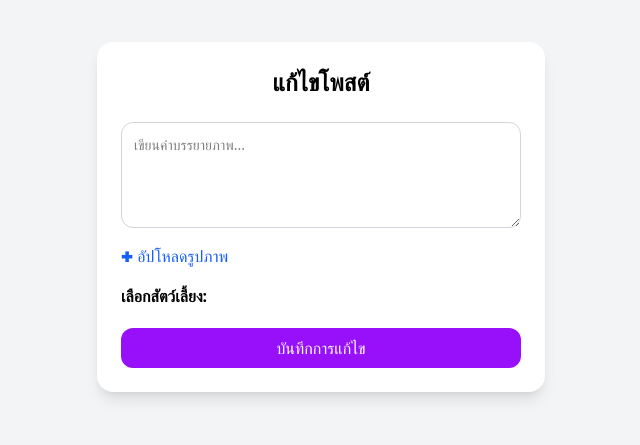
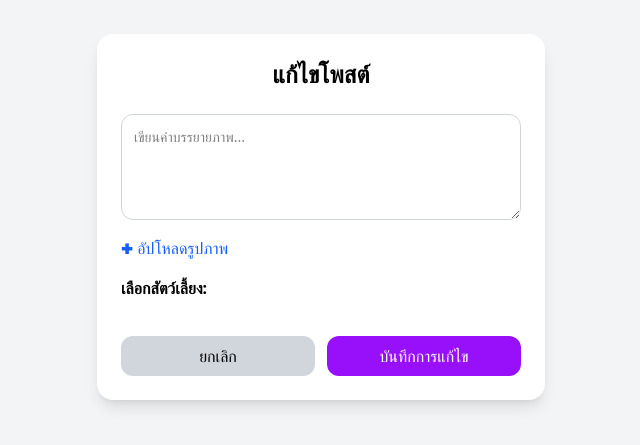
Before and after one commit to JengCharat/petfolio, a Next.js app in the folder nextjs/petfolio_nextjs/: page /community/editPost/1 in a window 1280 px wide. Shown: the part 183-628 px from the top of the page, without its empty margins (319-959 px from the left). Built offline with nearby package versions, Linux system fonts and the light colour scheme.

Commit message:
แก้ commu model เป็น ต้องเลือกสัตว์อย่างน้อย1ตัว กับ พิมพ์คำบรรยายไม่ก็ส่งรูปภาพอย่างน้อย1อย่าง

```diff
--- a/nextjs/petfolio_nextjs/app/community/editPost/[id]/page.tsx
+++ b/nextjs/petfolio_nextjs/app/community/editPost/[id]/page.tsx
@@ -59,10 +59,26 @@ export default function EditPostPage() {
     e.preventDefault();
     if (!token || !postId) return;
 
+    // ✅ 1. ตรวจสอบว่ามีการเลือกสัตว์เลี้ยงอย่างน้อย 1 ตัว
+    if (selectedPets.length === 0) {
+      alert("กรุณาเลือกสัตว์เลี้ยงอย่างน้อย 1 ตัว");
+      return;
+    }
+
+    // ✅ 2. ตรวจสอบว่ามีการพิมพ์คำอธิบายหรืออัปโหลดรูปภาพอย่างน้อย 1 อย่าง
+    const hasText = postDesc.trim().length > 0;
+    const hasImages = images.length > 0;
+    if (!hasText && !hasImages) {
+      alert("กรุณากรอกคำอธิบายหรือเพิ่มรูปภาพอย่างน้อย 1 อย่าง");
+      return;
+    }
+
+    // ✅ 3. เตรียมข้อมูลส่งไป backend
     const formData = new FormData();
     formData.append("PostDesc", postDesc);
     selectedPets.forEach(petId => formData.append("pets", petId));
 
+    // ✅ 4. แยกภาพเดิมและภาพใหม่
     images.forEach(img => {
       if (img instanceof File) {
         // รูปใหม่
@@ -74,11 +90,14 @@ export default function EditPostPage() {
     });
 
     try {
-      const res = await fetch(`http://localhost:3002/api/community-posts/updatePost/${postId}`, {
+      const res = await fetch(
+        `http://localhost:3002/api/community-posts/updatePost/${postId}`,
+        {
           method: "POST",
           headers: { Authorization: `Bearer ${token}` },
           body: formData,
-      });
+        }
+      );
 
       if (!res.ok) {
         const data = await res.json();
@@ -87,13 +106,13 @@ export default function EditPostPage() {
       }
 
       const updatedPost = await res.json();
-      console.log("Updated post:", updatedPost);
-
+      console.log("✅ Updated post:", updatedPost);
       router.push("/community");
     } catch (err) {
-      console.error("Error updating post:", err);
+      console.error("❌ Error updating post:", err);
     }
   };
+
 
   return (
    <div className="min-h-screen flex items-center justify-center bg-gray-100 p-4">
@@ -106,7 +125,6 @@ export default function EditPostPage() {
         placeholder="เขียนคำบรรยายภาพ..."
         className="w-full border border-gray-300 rounded-xl p-3 text-black text-sm focus:ring-2 focus:ring-purple-500 focus:outline-none"
         rows={4}
-            required
       />
 
       {/* อัปโหลดรูป */}
@@ -120,7 +138,7 @@ export default function EditPostPage() {
             e.target.files &&
             setImages([
               ...images.filter(img => typeof img === "string"), // เก็บรูปเดิม
-                  ...Array.from(e.target.files),                    // เพิ่มรูปใหม่
+              ...Array.from(e.target.files), // เพิ่มรูปใหม่
             ])
           }
           className="hidden"
@@ -131,7 +149,10 @@ export default function EditPostPage() {
       {images.length > 0 && (
         <div className="grid grid-cols-2 gap-2 mt-1">
           {images.map((img, idx) => {
-                const url = typeof img === "string" ? `http://localhost:3002${img}` : URL.createObjectURL(img);
+            const url =
+              typeof img === "string"
+                ? `http://localhost:3002${img}`
+                : URL.createObjectURL(img);
             return (
               <div
                 key={idx}
@@ -183,11 +204,27 @@ export default function EditPostPage() {
         </div>
       </div>
 
-          <button className="bg-purple-600 hover:bg-purple-700 text-white py-2 rounded-xl font-medium">
+      {/* ปุ่มบันทึก / ยกเลิก */}
+      <div className="flex gap-3 mt-4">
+
+        <button
+          type="button"
+          onClick={() => router.back()} // ⬅️ ย้อนกลับไปหน้าเดิม (หรือจะเปลี่ยนเส้นทางได้ เช่น router.push("/community"))
+          className="flex-1 bg-gray-300 hover:bg-gray-400 text-black py-2 rounded-xl font-medium"
+        >
+          ยกเลิก
+        </button>
+
+        <button
+          type="submit"
+          className="flex-1 bg-purple-600 hover:bg-purple-700 text-white py-2 rounded-xl font-medium"
+        >
           บันทึกการแก้ไข
         </button>
+      </div>
     </form>
   </div>
 </div>
+
   );
 }
--- a/nextjs/petfolio_nextjs/app/community/page.tsx
+++ b/nextjs/petfolio_nextjs/app/community/page.tsx
@@ -7,12 +7,13 @@ export default function Community() {
   const [currentUser, setCurrentUser] = useState<{ _id: string } | null>(null);
   const [token, setToken] = useState<string | null>(null);
   const [pets, setPets] = useState<{ _id: string; name: string }[]>([]);
-  const [postDesc, setPostDesc] = useState("");
   const [images, setImages] = useState<File[]>([]);
   const [selectedPets, setSelectedPets] = useState<string[]>([]);
   const [posts, setPosts] = useState<any[]>([]);
   const [myPosts, setMyPosts] = useState<any[]>([]);
   const [openImage, setOpenImage] = useState<string | null>(null);
+  const [postDesc, setPostDesc] = useState("");
+  const [Nopeterror, setNopetError] = useState("");
   const router = useRouter();
 
 
@@ -73,6 +74,18 @@ export default function Community() {
   e.preventDefault();
   if (!token || !currentUser) return;
 
+  // ✅ 1. ตรวจสอบว่ามีการเลือกสัตว์เลี้ยงอย่างน้อย 1 ตัว
+  if (selectedPets.length === 0) {
+      alert("กรุณาเลือกสัตว์เลี้ยงอย่างน้อย 1 ตัว");
+      return;
+    }
+
+  // ✅ 2. ตรวจสอบว่ามีการพิมพ์คำอธิบายหรืออัปโหลดรูปภาพอย่างน้อย 1 อย่าง
+  if (!postDesc.trim() && images.length === 0) {
+    alert("กรุณากรอกคำอธิบายหรือเพิ่มรูปภาพอย่างน้อย 1 อย่าง");
+    return;
+  }
+
   const formData = new FormData();
   formData.append("PostDesc", postDesc);
   formData.append("owner", currentUser._id);
@@ -88,7 +101,6 @@ export default function Community() {
 
     if (!res.ok) {
       const data = await res.json();
-        // ✅ แสดงป็อปอัป error
       alert(data.error);
       return;
     }
@@ -97,13 +109,14 @@ export default function Community() {
     setPosts((prev) => [newPost, ...prev]);
     setMyPosts((prev) => [newPost, ...prev]);
 
-      // reset form
+    // ✅ Reset form
     setPostDesc("");
     setImages([]);
     setSelectedPets([]);
     if (fileInputRef.current) fileInputRef.current.value = "";
+
   } catch (err) {
-      console.error("Error creating post:", err);
+    console.error("❌ Error creating post:", err);
   }
 };
 
@@ -155,7 +168,7 @@ const handleEdit = (postId: string) => {
                       placeholder="เขียนคำบรรยายภาพ..."
                       className="text-black w-full border border-gray-300 rounded-xl p-3 focus:ring-2 focus:ring-purple-500 focus:outline-none text-sm"
                       rows={4}
-                      required
+
                     />
                     <label className="cursor-pointer flex items-center gap-2 text-blue-600 hover:text-blue-700 font-medium">
                      ✚ อัปโหลดรูปภาพ <br />
@@ -206,7 +219,7 @@ const handleEdit = (postId: string) => {
                         {pets.length > 0 ? (
                           <div
                             className="grid grid-cols-2 gap-2 mt-1 overflow-y-auto"
-                          style={{ maxHeight: `${3 * 2}rem` }} // 3 บรรทัด * row height ประมาณ 1.75rem
+                            style={{ maxHeight: `${3 * 2}rem` }}
                           >
                             {pets.map((pet) => (
                               <label
@@ -229,8 +242,9 @@ const handleEdit = (postId: string) => {
                             ))}
                           </div>
                         ) : (
-                        <p className="text-gray-400 text-sm mt-1">คุณยังไม่มีสัตว์เลี้ยง</p>
+                          <p className="text-gray-500 text-sm mt-1">คุณยังไม่มีสัตว์เลี้ยง</p>
                         )}
+
                       </div>
 
 
@@ -304,7 +318,7 @@ const handleEdit = (postId: string) => {
                                     key={idx}
                                     src={`http://localhost:3002${img}`}
                                     alt={`post-${idx}`}
-                                    className="w-full h-40 object-cover rounded-xl cursor-pointer"
+                                    className="w-full h-64 object-cover rounded-xl cursor-pointer"
                                     onClick={() => setOpenImage(`http://localhost:3002${img}`)}
                                   />
                                 ))}
@@ -406,7 +420,7 @@ const handleEdit = (postId: string) => {
                                     key={idx}
                                     src={`http://localhost:3002${img}`}
                                     alt={`post-${idx}`}
-                                    className="w-full h-64 object-cover rounded-xl cursor-pointer"
+                                    className="w-full h-32 object-cover rounded-xl cursor-pointer"
                                     onClick={() => setOpenImage(`http://localhost:3002${img}`)}
                                   />
                                 ))}
@@ -419,7 +433,7 @@ const handleEdit = (postId: string) => {
                                 <img
                                   src={`http://localhost:3002${post.images[0]}`}
                                   alt="post-main"
-                                  className="w-full h-64 object-cover rounded-xl cursor-pointer"
+                                  className="w-full h-32 object-cover rounded-xl cursor-pointer"
                                   onClick={() => setOpenImage(`http://localhost:3002${post.images[0]}`)}
                                 />
                                 <div className="grid grid-cols-2 gap-2">
@@ -428,7 +442,7 @@ const handleEdit = (postId: string) => {
                                       key={idx}
                                       src={`http://localhost:3002${img}`}
                                       alt={`post-${idx}`}
-                                      className="w-full h-40 object-cover rounded-xl cursor-pointer"
+                                      className="w-full h-32 object-cover rounded-xl cursor-pointer"
                                       onClick={() => setOpenImage(`http://localhost:3002${img}`)}
                                     />
                                   ))}
@@ -444,7 +458,7 @@ const handleEdit = (postId: string) => {
                                     <img
                                       src={`http://localhost:3002${img}`}
                                       alt={`post-${idx}`}
-                                      className="w-full h-48 object-cover rounded-xl cursor-pointer"
+                                      className="w-full h-32 object-cover rounded-xl cursor-pointer"
                                       onClick={() => setOpenImage(`http://localhost:3002${img}`)}
                                     />
                                     {/* ถ้ามีมากกว่า 4 รูป ให้แสดง overlay "+N" */}
```
Also changed, not shown: 6 other files (tests, documents, lock files or other folders). Lines whose indentation alone changed are shown as unchanged.
